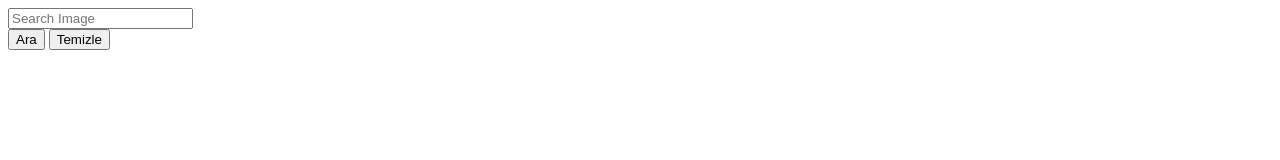
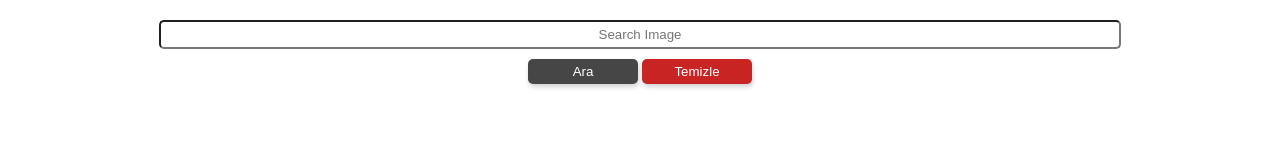
Before and after one commit to alakkaya/search-image-app, a plain HTML site: page index.html in a window 1280 px wide. Drawn offline with Linux system fonts and the light colour scheme.

Commit message:
css added

```diff
--- a/app.js
+++ b/app.js
@@ -15,10 +15,16 @@ function runEventListeners() {
 
 function clear() {
   searchInput.value = "";
-  Array.from(imageListWrapper.children).forEach((child) => child.remove());
+  //   Array.from(imageListWrapper.children).forEach((child) => child.remove());
+  imageListWrapper.innerHTML = "";
 }
 
 function search(e) {
+  // Eğer daha önce görseller varsa, bunları temizler
+  if (imageListWrapper.hasChildNodes()) {
+    imageListWrapper.innerHTML = "";
+  }
+
   const value = searchInput.value.trim();
   fetch(`https://api.unsplash.com/search/photos?query=${value}`, {
     method: "GET",
--- a/index.html
+++ b/index.html
@@ -5,6 +5,7 @@
     <meta charset="UTF-8">
     <meta name="viewport" content="width=device-width, initial-scale=1.0">
     <title>Fınd Image App</title>
+    <link rel="stylesheet" href="style.css">
 </head>
 
 <body>
--- /dev/null
+++ b/style.css
@@ -0,0 +1,57 @@
+.form-wrapper{
+    display: flex;
+    flex-direction: column;
+    width: 100%;
+    margin: 20px 0px
+}
+#form{
+    display: flex;
+    flex-direction: column;
+    align-items: center;
+}
+
+#searchInput{
+    width: 75%;
+    padding: 5px;
+    border-radius: 5px;
+    text-align: center;
+}
+
+.button-wrapper{
+    margin: 10px 0px;
+}
+
+#searchButton{
+    width: 110px;
+    border-radius: 5px;
+    border: none;
+    padding: 5px;
+    background-color: #464646;
+    color: white;
+    box-shadow: 1px 3px 5px lightgrey;
+}
+
+#clearButton{
+    width: 110px;
+    border-radius: 5px;
+    border: none;
+    padding: 5px;
+    background-color: #c82424;
+    color: white;
+    box-shadow: 1px 3px 5px lightgrey;
+}
+
+.imagelist-wrapper{
+    display: flex;
+    flex-direction: row;
+    flex-wrap: wrap;
+    justify-content: center;
+}
+
+.imagelist-wrapper > .card{
+    margin:20px;
+    border:1px solid grey;
+    padding:15px;
+    border-radius:5px;
+    box-shadow: 3px 5px 8px grey;
+}
```
